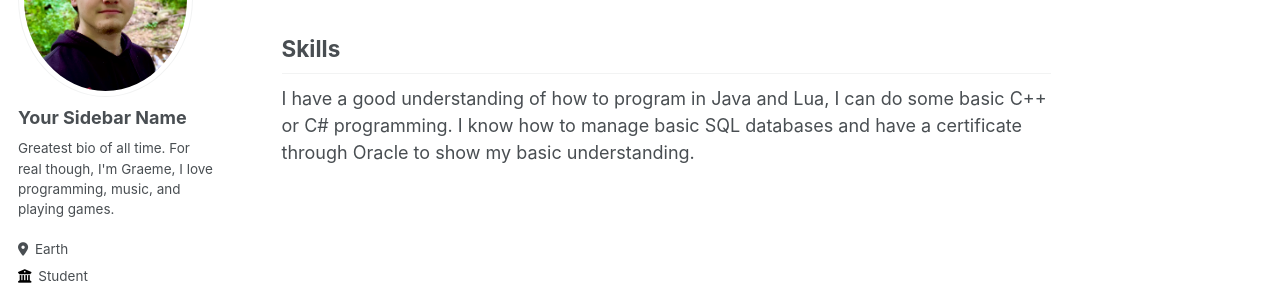
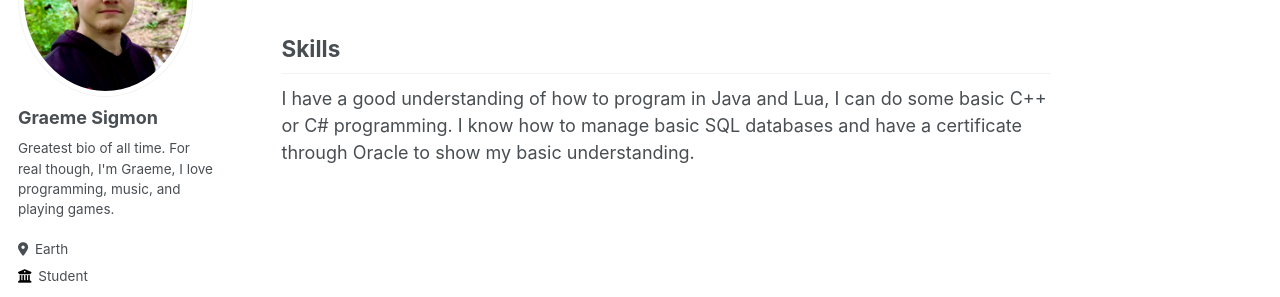
Before and after one commit to VVyv3rn/VVyv3rn.github.io, a Jekyll site: the page built from _pages/about.md, in a window 1280 px wide. Shown: the part 205-502 px from the top of the page. Built offline with Jekyll 4.4.1, drawn with Linux system fonts in a browser that asks for light colours.

Commit message:
Update _config.yml

```diff
--- a/_config.yml
+++ b/_config.yml
@@ -22,7 +22,7 @@ repository               : "VVyv3rn/VVyv3rn.github.io"
 author:
   # Biographic information
   avatar           : "profile.png"
-  name             : "Your Sidebar Name"
+  name             : "Graeme Sigmon"
   pronouns         : # example: "she/her"
   bio              : "Greatest bio of all time. For real though, I'm Graeme, I love programming, music, and playing games."
   location         : "Earth"
```
